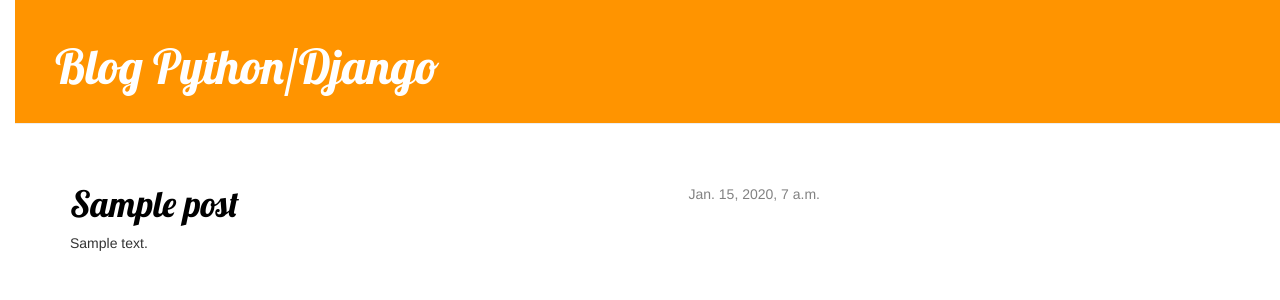
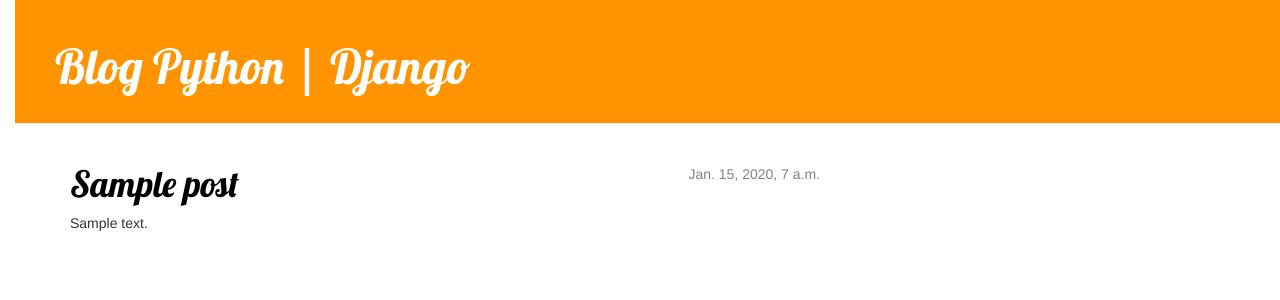
Before and after one commit to antoniomalves/blog-django, a Django app: template blog/templates/blog/post_list.html in a window 1280 px wide. Shown: the top 300 px of the page. Run offline with Django 3.2, Linux system fonts and the light colour scheme; the template is opened without the code that fills it: values that come from a table or form of the project are taken from there, others are empty; tables that the repository leaves empty hold one stand-in row (values such as "Sample post"); some libraries are stand-ins or nearby versions.

Commit message:
Adicionado base.html e alterado post_list.html para extender desse template base.

```diff
--- /dev/null
+++ b/blog/templates/blog/base.html
@@ -0,0 +1,26 @@
+
+{% load staticfiles %}
+<html>
+    <head>
+        <title>Blog Python/Django</title>
+        <link rel="stylesheet" href="//maxcdn.bootstrapcdn.com/bootstrap/3.2.0/css/bootstrap.min.css">
+        <link rel="stylesheet" href="//maxcdn.bootstrapcdn.com/bootstrap/3.2.0/css/bootstrap-theme.min.css">
+        <link href='//fonts.googleapis.com/css?family=Lobster&subset=latin,latin-ext' rel='stylesheet' type='text/css'>
+        <link rel="stylesheet" href="{% static "css/blog.css" %}">
+    </head>
+    <body>
+    <div class="page-header">
+        <h1><a href="/">Blog Python | Django</a></h1>
+    </div>
+    <div class="content container">
+        <div class="row">
+            <div class="col-md-8">
+            {% block content %}
+            {% endblock %}
+            </div>
+        </div>
+    </div>
+</body>
+
+
+</html>
--- a/blog/templates/blog/post_list.html
+++ b/blog/templates/blog/post_list.html
@@ -1,20 +1,6 @@
-{% load staticfiles %}
-<html>
-    <head>
-	<title>Blog Django</title>
-        <link rel="stylesheet" href="//maxcdn.bootstrapcdn.com/bootstrap/3.2.0/css/bootstrap.min.css">
-        <link rel="stylesheet" href="//maxcdn.bootstrapcdn.com/bootstrap/3.2.0/css/bootstrap-theme.min.css">
-        <link rel="stylesheet" href="{% static "css/blog.css" %}">
-        <link href="http://fonts.googleapis.com/css?family=Lobster&subset=latin,latin-ext" rel="stylesheet" type="text/css">
-    </head>
-    <body>
-        <div class="page-header">
-	    <h1><a href="/">Blog Python/Django</a></h1>
-        </div>
-	<br>
-        <div class="content container">
-            <div class="row">
-                <div class="col-md-8">
+{% extends "blog/base.html" %}
+
+{% block content %}
 {% for post in posts %}
     <div class="post">
         <div class="date">
@@ -24,8 +10,4 @@
         <p>{{ post.text|linebreaks }}</p>
     </div>
 {% endfor %}
-                </div>
-            </div>
-        </div>
-    </body>
-</html>
+{% endblock content %}
```
Lines whose indentation alone changed are shown as unchanged.
